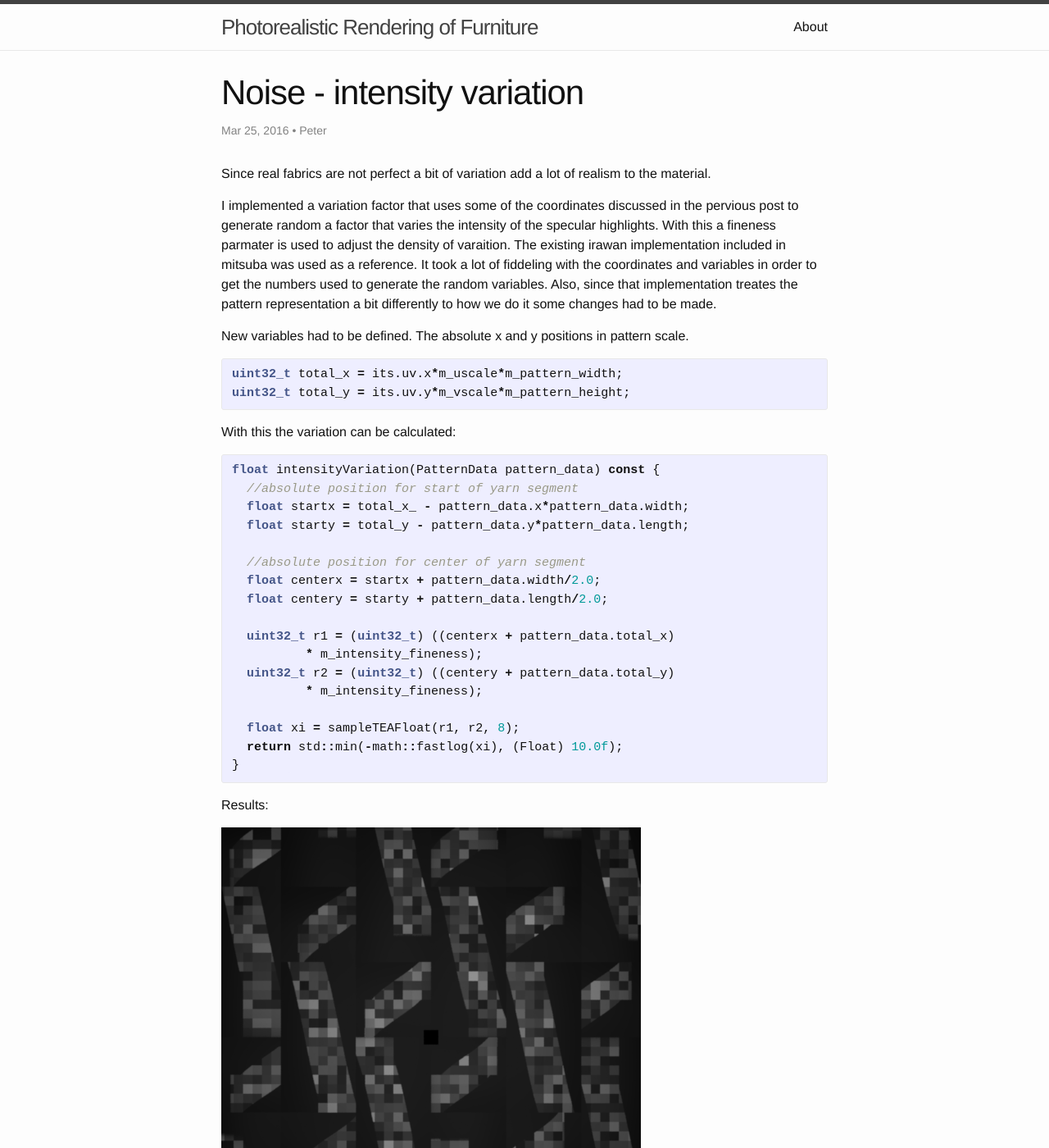
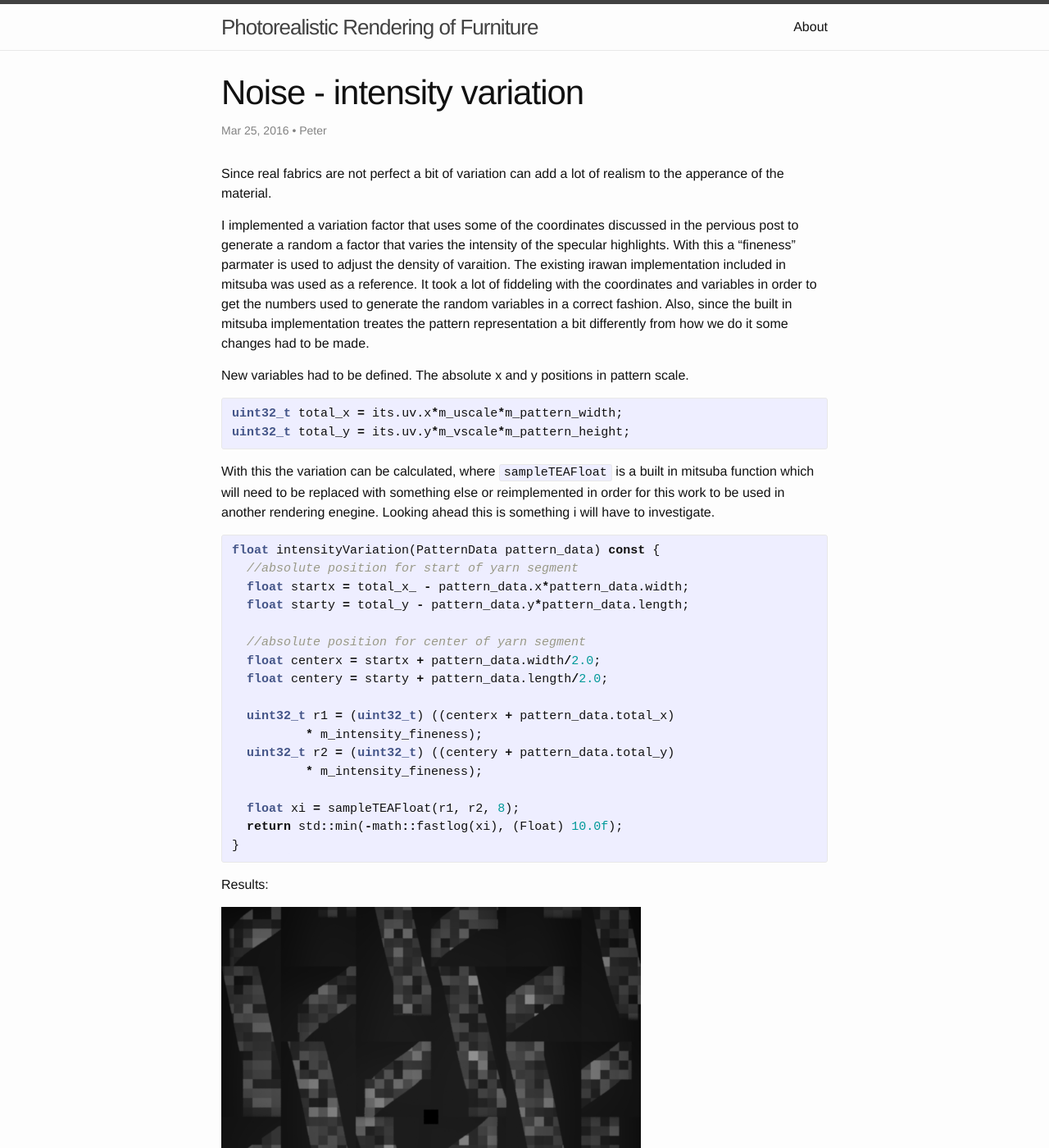
Before and after one commit to karljakoblarsson/Bachelor-work-Furniture, a Jekyll site: the page built from _posts/2016-03-25-noise.markdown, in a window 1280 px wide and 1400 px high. Shown: the whole window at 82% size. Built offline with Jekyll 4.4.1, drawn with Linux system fonts in a browser that asks for light colours; some of the changed text lies outside the part shown.

Commit message:
quick grammar fix on noisepost

```diff
--- a/_posts/2016-03-25-noise.markdown
+++ b/_posts/2016-03-25-noise.markdown
@@ -7,9 +7,9 @@ categories: clothshader
 thumbnail: /assets/clothshader/2016-03-25-comparecloseup.gif
 ---
 
-Since real fabrics are not perfect a bit of variation add a lot of realism to the material.
+Since real fabrics are not perfect a bit of variation can add a lot of realism to the apperance of the material.
 
-I implemented a variation factor that uses some of the coordinates discussed in the pervious post to generate random a factor that varies the intensity of the specular highlights. With this a fineness parmater is used to adjust the density of varaition. The existing irawan implementation included in mitsuba was used as a reference. It took a lot of fiddeling with the coordinates and variables in order to get the numbers used to generate the random variables. Also, since that implementation treates the pattern representation a bit differently to how we do it some changes had to be made.
+I implemented a variation factor that uses some of the coordinates discussed in the pervious post to generate a random a factor that varies the intensity of the specular highlights. With this a "fineness" parmater is used to adjust the density of varaition. The existing irawan implementation included in mitsuba was used as a reference. It took a lot of fiddeling with the coordinates and variables in order to get the numbers used to generate the random variables in a correct fashion. Also, since the built in mitsuba implementation treates the pattern representation a bit differently from how we do it some changes had to be made.
 
 New variables had to be defined. The absolute x and y positions in pattern scale.
 {% highlight c++ %}
@@ -17,7 +17,7 @@ uint32_t total_x = its.uv.x*m_uscale*m_pattern_width;
 uint32_t total_y = its.uv.y*m_vscale*m_pattern_height;
 {% endhighlight %}
 
-With this the variation can be calculated:
+With this the variation can be calculated, where `sampleTEAFloat` is a built in mitsuba function which will need to be replaced with something else or reimplemented in order for this work to be  used in another rendering enegine. Looking ahead this is something i will have to investigate.
 
 {% highlight c++ %}
 float intensityVariation(PatternData pattern_data) const {
```
Also changed, not shown: other parts of _posts/2016-03-25-noise.markdown (+1 -1 lines).
